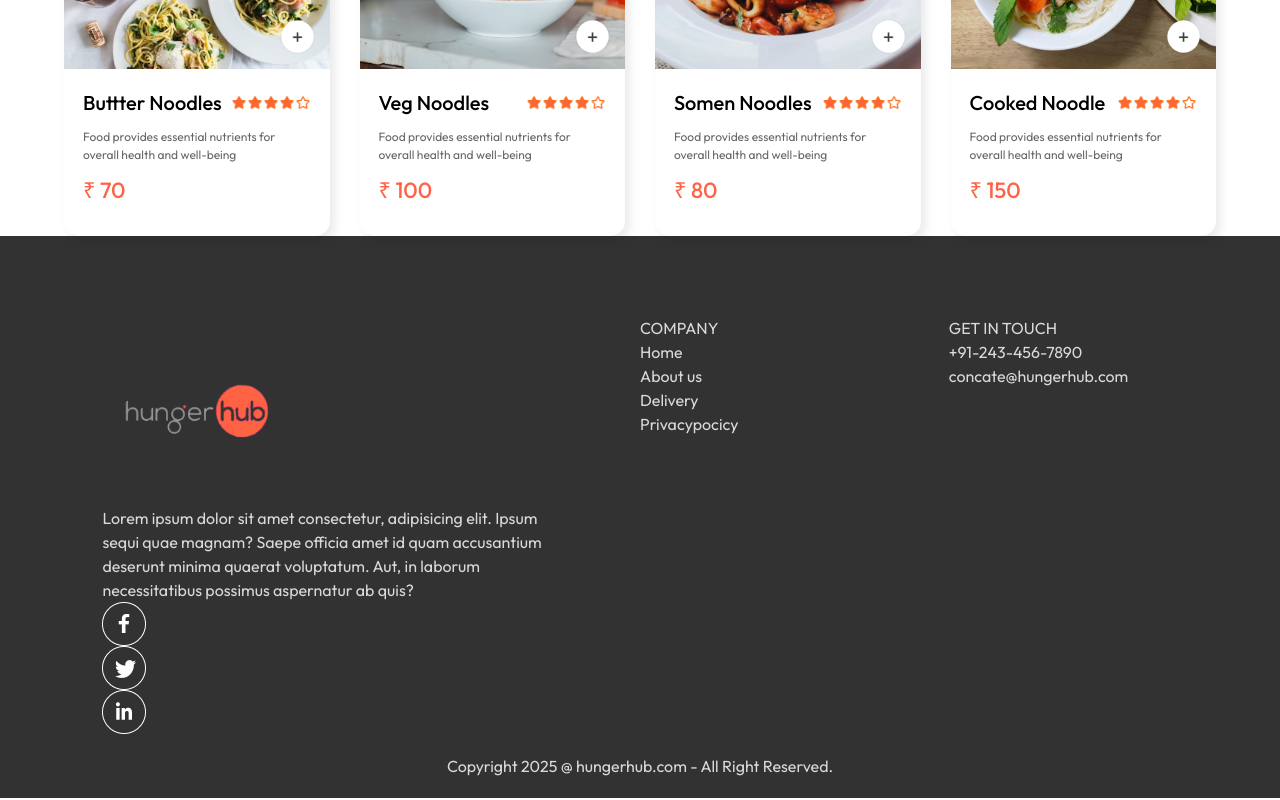
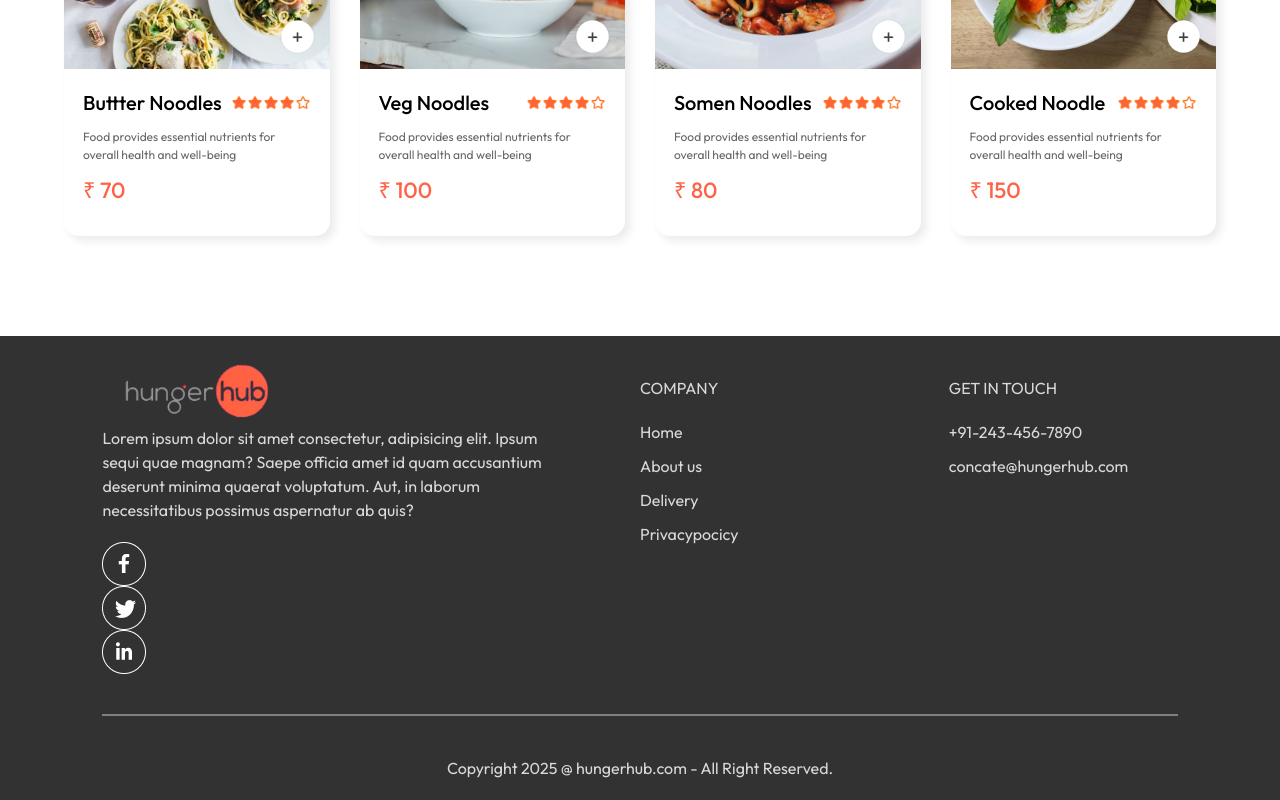
Before and after one commit to Dhartisavaliya14/food-delivery, a React (Vite) app in the folder delivery/: page / in a window 1280 px wide. Shown: the part 3800-4600 px from the top of the page. Built offline with nearby package versions, Linux system fonts and the light colour scheme.

Commit message:
Add animation

```diff
--- a/delivery/src/App.jsx
+++ b/delivery/src/App.jsx
@@ -4,7 +4,7 @@ import { Route, Routes } from 'react-router-dom'
 import Home from './pages/Home/Home'
 import Cart from './pages/Cart/Cart'
 import PlaceOrder from './pages/PlaceOrder/PlaceOrder'
-import Footer from './components/Navbar/Footer/Footer'
+import Footer from './components/Footer/Footer'
 
 const App = () => {
   return (
--- /dev/null
+++ b/delivery/src/components/Footer/Footer.css
@@ -0,0 +1,57 @@
+.footer {
+    color: #d9d9d9;
+    background-color: #323232;
+    display: flex;
+    flex-direction: column;
+    align-items: center;
+    gap: 20px;
+    padding: 20px 8vw;
+    padding-top: 80px;
+    margin-top: 100px;
+
+}
+
+.footer-contect {
+    width: 100%;
+    display: grid;
+    grid-template-columns: 2fr 1fr 1fr;
+    gap: 80px;
+    margin-top: -40px;
+}
+
+.footer-logo {
+    width: 190px;
+    margin-top: -80px;
+    margin-bottom: -80px;
+}
+
+.footer-contect-left,
+.footer-contect-right,
+.footer-contect-center {
+    display: flex;
+    flex-direction: column;
+    align-items: start;
+    gap: 20px;
+}
+
+.footer-contect-left li,
+.footer-contect-right li,
+.footer-contect-center li {
+    list-style: none;
+    margin-bottom: 10px;
+    cursor: pointer;
+}
+
+/* .footer-contect-right h2,
+.footer-contect-center h2 {
+    width: 20px;
+    margin-right: 5px;
+} */
+
+.footer hr {
+    width: 100%;
+    height: 2px;
+    margin: 20px 0px;
+    background-color: gray;
+    border: none;
+}
--- a/delivery/src/components/Navbar/Footer/Footer.jsx
+++ b/delivery/src/components/Footer/Footer.jsx
@@ -1,6 +1,6 @@
 import React from 'react'
 import './Footer.css'
-import { assets } from '../../../assets/assets'
+import { assets } from '../../assets/assets'
 
 const Footer = () => {
     return (
@@ -40,9 +40,8 @@ const Footer = () => {
                         <li>concate@hungerhub.com</li>
                     </ul>
                 </div>
-
-
             </div>
+            <hr />
             <p className="footer-copyright">Copyright 2025 @ hungerhub.com - All Right Reserved.</p>
         </div>
     )
--- a/delivery/src/components/Header/Header.css
+++ b/delivery/src/components/Header/Header.css
@@ -17,7 +17,7 @@
     max-width: 50%;
     bottom: 10%;
     left: 6vw;
-    animation: fadeIn 5s;
+    animation: fadeIn 3s;
 }
 
 .header-contents h2 {
--- a/delivery/src/components/Navbar/Footer/Footer.css
+++ /dev/null
@@ -1,21 +0,0 @@
-.footer {
-    color: #d9d9d9;
-    background-color: #323232;
-    display: flex;
-    flex-direction: column;
-    align-items: center;
-    gap: 20px;
-    padding: 20px 8vw;
-    padding-top: 80px;
-}
-
-.footer-contect {
-    width: 100%;
-    display: grid;
-    grid-template-columns: 2fr 1fr 1fr;
-    gap: 80px;
-}
-
-.footer-logo {
-    width: 190px;
-}
```
